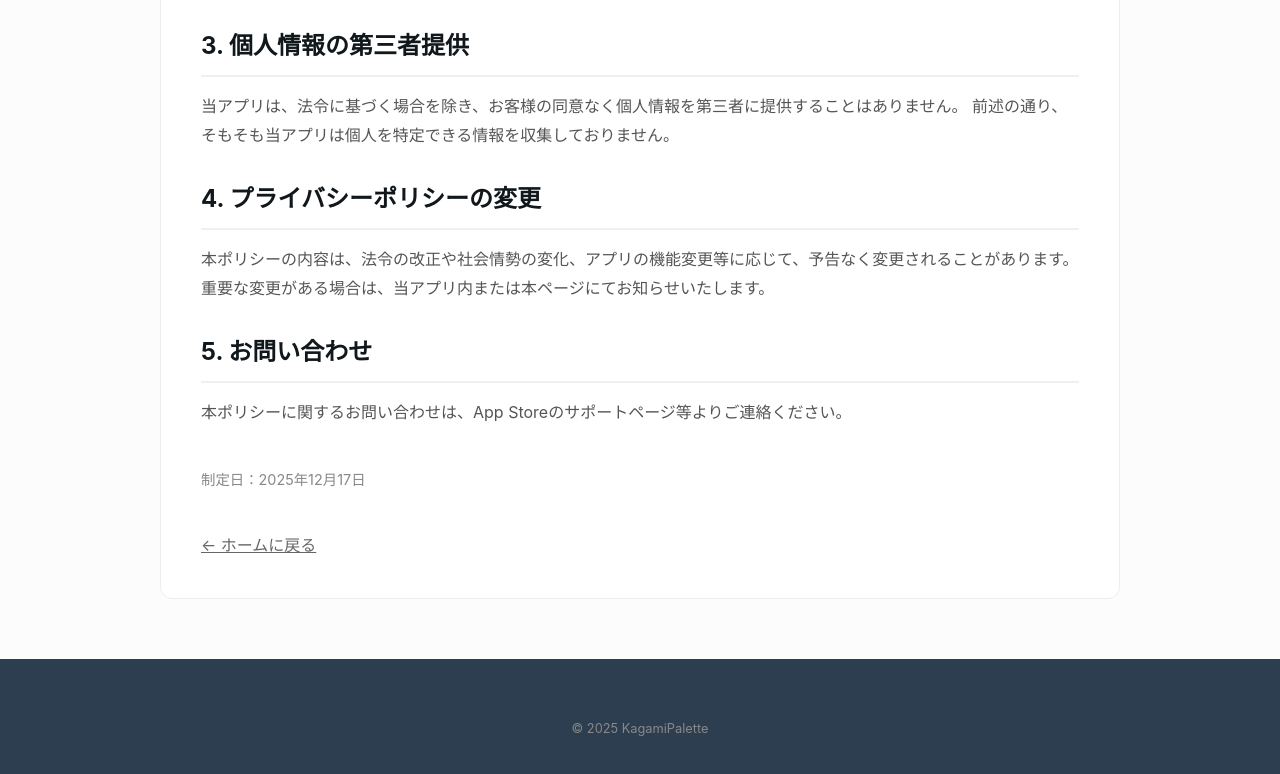
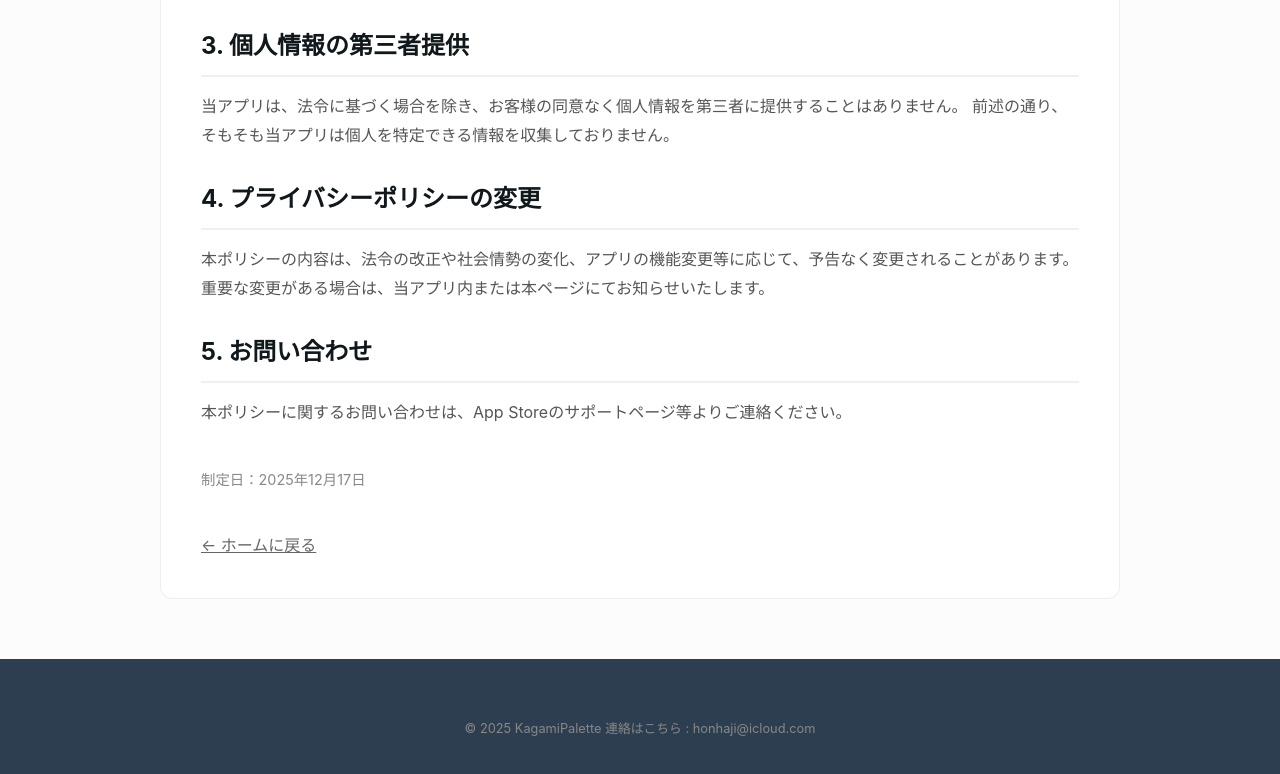
Before and after one commit to guraman1116/guraman.github.io, a plain HTML site: page privacy-policy.html in a window 1280 px wide. Shown: the part 1242-2016 px from the top of the page. Drawn offline with Linux system fonts and the light colour scheme.

Commit message:
Add contact information to copyright notice
Updated copyright notice to include contact information.

```diff
--- a/privacy-policy.html
+++ b/privacy-policy.html
@@ -101,7 +101,7 @@
 
     <footer class="cta" style="padding: 40px 0;">
         <div class="container">
-            <p class="copyright" style="border-top: none; margin-top: 0;">&copy; 2025 KagamiPalette</p>
+            <p class="copyright" style="border-top: none; margin-top: 0;">&copy; 2025 KagamiPalette 連絡はこちら : honhaji@icloud.com</p>
         </div>
     </footer>
 
```
